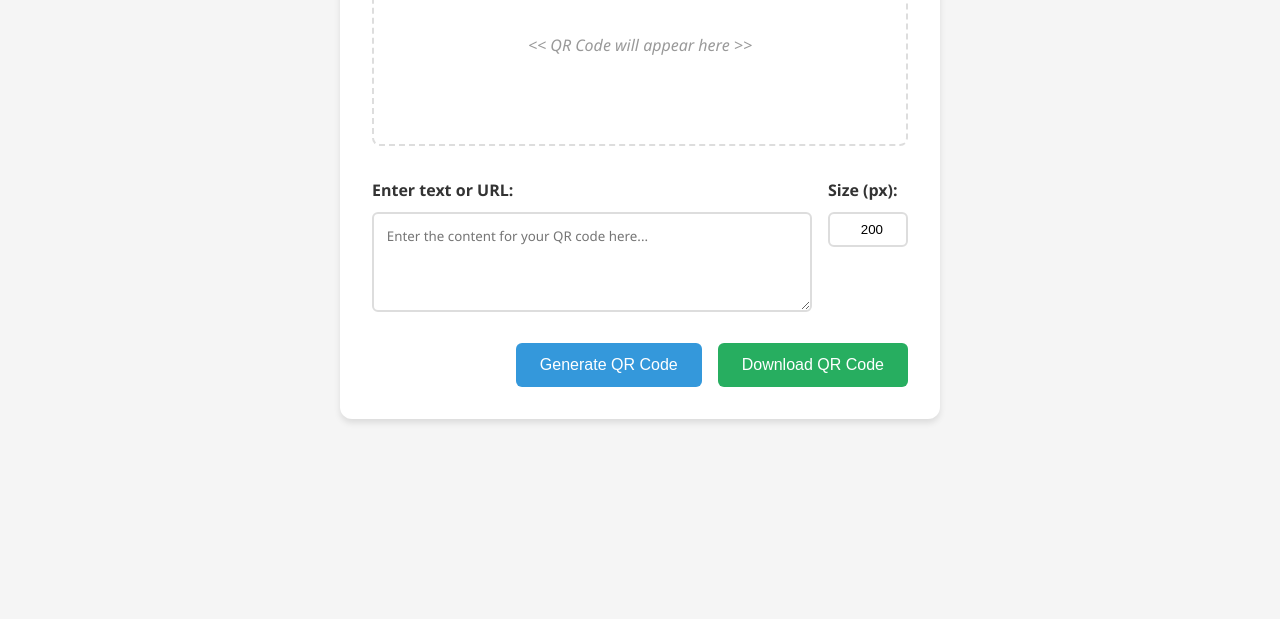
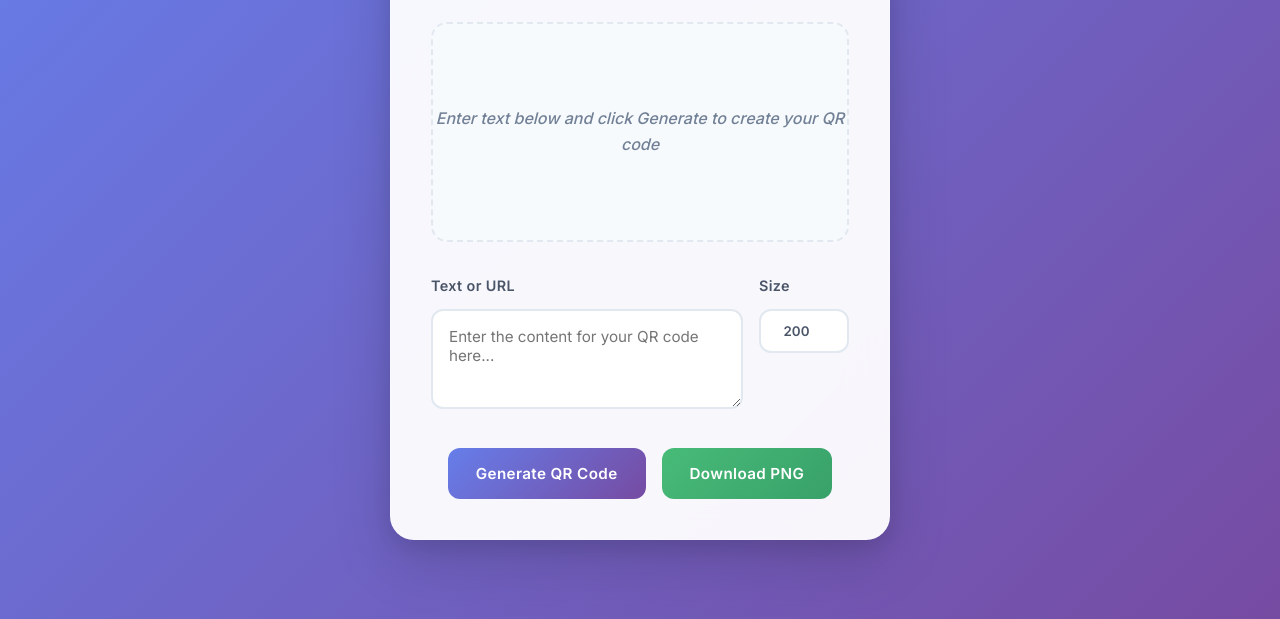
Before and after one commit to sanjaysingh/qrcode, a plain HTML site: page index.html in a window 1280 px wide. Shown: the part 181-800 px from the top of the page. Drawn offline with Linux system fonts and the light colour scheme.

Commit message:
Updating UX

```diff
--- a/index.html
+++ b/index.html
@@ -16,6 +16,8 @@
 
     <script src="libs/qrcode-1.5.1-qrcode.min.js"></script>
     <style>
+        @import url('https://fonts.googleapis.com/css2?family=Inter:wght@300;400;500;600;700&display=swap');
+
         * {
             margin: 0;
             padding: 0;
@@ -23,54 +25,81 @@
         }
 
         body {
-            font-family: 'Segoe UI', Tahoma, Geneva, Verdana, sans-serif;
+            font-family: 'Inter', -apple-system, BlinkMacSystemFont, 'Segoe UI', sans-serif;
             line-height: 1.6;
-            background-color: #f5f5f5;
-            color: #333;
+            background: linear-gradient(135deg, #667eea 0%, #764ba2 100%);
+            color: #1a202c;
             padding: 20px;
             min-height: 100vh;
             display: flex;
             flex-direction: column;
             align-items: center;
+            justify-content: center;
         }
 
         .container {
-            max-width: 600px;
+            max-width: 500px;
             width: 100%;
-            background: white;
-            padding: 2rem;
-            border-radius: 12px;
-            box-shadow: 0 4px 6px rgba(0, 0, 0, 0.1);
+            background: rgba(255, 255, 255, 0.95);
+            backdrop-filter: blur(20px);
+            padding: 2.5rem;
+            border-radius: 24px;
+            box-shadow: 0 20px 60px rgba(0, 0, 0, 0.15),
+                        0 8px 24px rgba(0, 0, 0, 0.1);
+            border: 1px solid rgba(255, 255, 255, 0.2);
+            transition: transform 0.3s ease, box-shadow 0.3s ease;
+        }
+
+        .container:hover {
+            transform: translateY(-5px);
+            box-shadow: 0 30px 80px rgba(0, 0, 0, 0.2),
+                        0 12px 32px rgba(0, 0, 0, 0.15);
         }
 
         h1 {
             text-align: center;
-            color: #2c3e50;
-            margin-bottom: 1.5rem;
+            color: #2d3748;
+            margin-bottom: 2rem;
+            font-weight: 700;
+            font-size: 2rem;
+            background: linear-gradient(135deg, #667eea, #764ba2);
+            -webkit-background-clip: text;
+            -webkit-text-fill-color: transparent;
+            background-clip: text;
         }
 
         #qrcode {
-            min-height: 200px;
+            min-height: 220px;
             text-align: center;
             margin-bottom: 2rem;
             display: flex;
             align-items: center;
             justify-content: center;
-            color: #999;
+            color: #718096;
             font-style: italic;
-            border: 2px dashed #ddd;
-            border-radius: 8px;
+            background: #f7fafc;
+            border: 2px dashed #e2e8f0;
+            border-radius: 16px;
+            transition: all 0.3s ease;
+            font-weight: 500;
+        }
+
+        #qrcode:has(canvas) {
+            background: #ffffff;
+            border: 2px solid #e2e8f0;
+            box-shadow: inset 0 2px 8px rgba(0, 0, 0, 0.05);
         }
 
         #qrcode canvas {
             max-width: 100%;
             height: auto;
+            border-radius: 12px;
         }
 
         .input-section {
             display: flex;
             gap: 1rem;
-            margin-bottom: 1.5rem;
+            margin-bottom: 2rem;
         }
 
         .input-group {
@@ -82,101 +111,183 @@
         }
 
         .input-group.size-group {
-            width: 80px;
+            width: 90px;
         }
 
         label {
             display: block;
-            margin-bottom: 0.5rem;
+            margin-bottom: 0.75rem;
             font-weight: 600;
+            color: #4a5568;
+            font-size: 0.9rem;
+            letter-spacing: 0.025em;
         }
 
         textarea {
             width: 100%;
-            padding: 0.8rem;
-            border: 2px solid #ddd;
-            border-radius: 6px;
+            padding: 1rem;
+            border: 2px solid #e2e8f0;
+            border-radius: 12px;
             resize: vertical;
             min-height: 100px;
             font-family: inherit;
+            font-size: 0.95rem;
+            transition: all 0.3s ease;
+            background: #ffffff;
         }
 
         textarea:focus {
             outline: none;
-            border-color: #3498db;
+            border-color: #667eea;
+            box-shadow: 0 0 0 3px rgba(102, 126, 234, 0.1);
+            transform: translateY(-1px);
         }
 
         .size-input {
             width: 100%;
-            padding: 0.5rem;
-            border: 2px solid #ddd;
-            border-radius: 6px;
-            text-align: right;
+            padding: 0.75rem;
+            border: 2px solid #e2e8f0;
+            border-radius: 12px;
+            text-align: center;
+            font-family: inherit;
+            font-weight: 600;
+            color: #4a5568;
+            transition: all 0.3s ease;
+            background: #ffffff;
+        }
+
+        .size-input:focus {
+            outline: none;
+            border-color: #667eea;
+            box-shadow: 0 0 0 3px rgba(102, 126, 234, 0.1);
         }
 
         .button-group {
             display: flex;
             gap: 1rem;
-            justify-content: flex-end;
+            justify-content: center;
         }
 
         button {
-            background-color: #3498db;
+            background: linear-gradient(135deg, #667eea 0%, #764ba2 100%);
             color: white;
             border: none;
-            padding: 0.8rem 1.5rem;
-            border-radius: 6px;
+            padding: 1rem 1.75rem;
+            border-radius: 12px;
             cursor: pointer;
-            font-size: 1rem;
-            transition: background-color 0.2s;
-            width: auto;
+            font-size: 0.95rem;
+            font-weight: 600;
+            font-family: inherit;
+            transition: all 0.3s ease;
+            position: relative;
+            overflow: hidden;
+            letter-spacing: 0.025em;
+        }
+
+        button::before {
+            content: '';
+            position: absolute;
+            top: 0;
+            left: 0;
+            right: 0;
+            bottom: 0;
+            background: linear-gradient(135deg, #5a67d8 0%, #6b46c1 100%);
+            opacity: 0;
+            transition: opacity 0.3s ease;
+        }
+
+        button:hover::before {
+            opacity: 1;
         }
 
         button:hover {
-            background-color: #2980b9;
+            transform: translateY(-2px);
+            box-shadow: 0 8px 25px rgba(102, 126, 234, 0.4);
+        }
+
+        button:active {
+            transform: translateY(0);
+        }
+
+        button span {
+            position: relative;
+            z-index: 1;
         }
 
         #download-btn {
-            background-color: #27ae60;
+            background: linear-gradient(135deg, #48bb78 0%, #38a169 100%);
+        }
+
+        #download-btn::before {
+            background: linear-gradient(135deg, #38a169 0%, #2f855a 100%);
         }
 
         #download-btn:hover {
-            background-color: #219a52;
+            box-shadow: 0 8px 25px rgba(72, 187, 120, 0.4);
         }
 
         @media (max-width: 480px) {
+            body {
+                padding: 15px;
+            }
+
             .container {
-                padding: 1rem;
+                padding: 1.5rem;
+                border-radius: 20px;
+            }
+
+            h1 {
+                font-size: 1.75rem;
+                margin-bottom: 1.5rem;
             }
 
             .input-section {
-                flex-direction: row;
-                align-items: flex-start;
+                flex-direction: column;
+                gap: 1.5rem;
             }
 
             .input-group.size-group {
-                width: 60px;
+                width: 100%;
             }
+
+            .button-group {
+                flex-direction: column;
+                gap: 0.75rem;
+            }
+
+            button {
+                width: 100%;
+            }
+        }
+
+        /* Loading animation */
+        @keyframes pulse {
+            0%, 100% { opacity: 1; }
+            50% { opacity: 0.7; }
+        }
+
+        .generating {
+            animation: pulse 1.5s ease-in-out infinite;
         }
     </style>
 </head>
 <body>
     <div class="container">
         <h1>QR Code Generator</h1>
-        <div id="qrcode">&lt;&lt; QR Code will appear here &gt;&gt;</div>
+        <div id="qrcode">Enter text below and click Generate to create your QR code</div>
         <div class="input-section">
             <div class="input-group text-group">
-                <label for="text">Enter text or URL:</label>
+                <label for="text">Text or URL</label>
                 <textarea id="text" placeholder="Enter the content for your QR code here..."></textarea>
             </div>
             <div class="input-group size-group">
-                <label for="size">Size (px):</label>
+                <label for="size">Size</label>
                 <input type="number" id="size" class="size-input" value="200" min="100" max="1000">
             </div>
         </div>
         <div class="button-group">
-            <button onclick="generateQR()">Generate QR Code</button>
-            <button id="download-btn" onclick="downloadQR()">Download QR Code</button>
+            <button onclick="generateQR()"><span>Generate QR Code</span></button>
+            <button id="download-btn" onclick="downloadQR()"><span>Download PNG</span></button>
         </div>
     </div>
 
```
